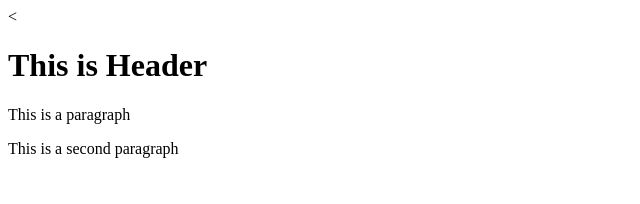
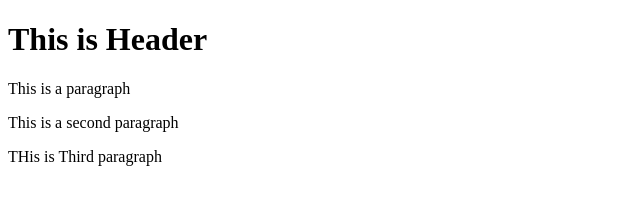
Before and after one commit to AmirhosseinShk/git-test, a website: page index.html in a window 1280 px wide. Shown: the whole page, without its empty margins (0-640 px from the left). Drawn offline with Linux system fonts and the light colour scheme.

Commit message:
fourth commit

```diff
--- a/index.html
+++ b/index.html
@@ -3,9 +3,10 @@
 <head></head>
 
     <body>
-        <<h1>This is Header</h1>
+        <h1>This is Header</h1>
         <p>This is a paragraph</p>
         <p>This is a second paragraph</p>
+        <p>THis is Third paragraph</p>
     </body>
 
 
```
Also changed, not shown: package.json (added, +24 -0 lines), 1 other file.
